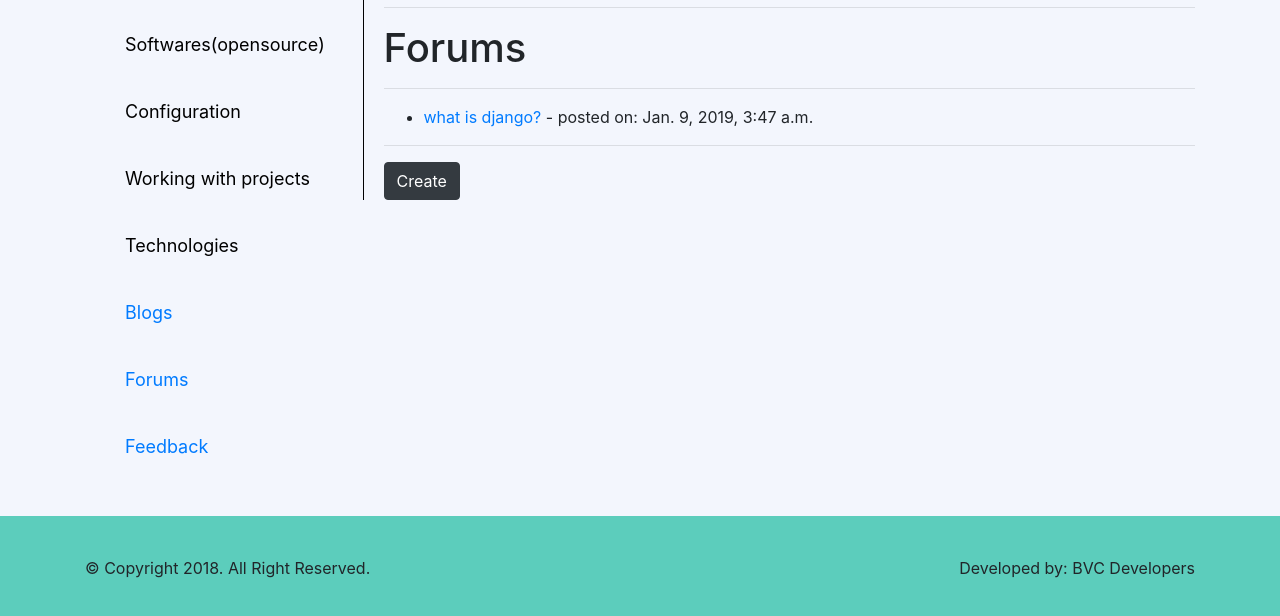
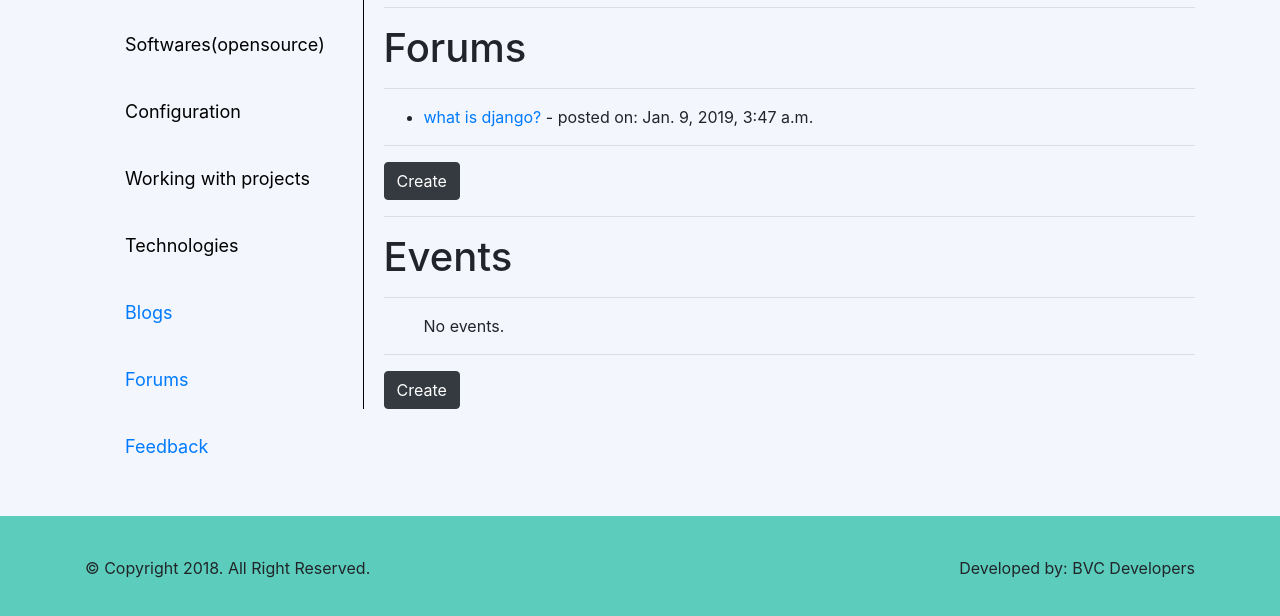
Before and after one commit to Rupyes/Thinktank, a Django app: template thinktank/accounts/templates/accounts/faculty/dashboard.html in a window 1280 px wide. Shown: the part 265-881 px from the top of the page. Run offline with Django 3.2, Linux system fonts and the light colour scheme; the template is opened without the code that fills it: values named after a table or form of the project are taken from there, others are empty; data comes from the database, SQL or seed files in the repository; some libraries are stand-ins or nearby versions.

Commit message:
updated events in dashboard

```diff
--- a/thinktank/accounts/templates/accounts/faculty/dashboard.html
+++ b/thinktank/accounts/templates/accounts/faculty/dashboard.html
@@ -23,6 +23,8 @@
 </a>
 {%endif%}
 <hr>
+
+
 <h1>Forums</h1>
 <hr>
 <ul>
@@ -36,7 +38,25 @@
     {% endfor %}
 </ul>
 <hr>
-<a class="btn btn-dark" href="{% url 'blogs:create_blog' %}" style="color:white">
+<a class="btn btn-dark" href="{% url 'forums:create_forum' %}" style="color:white">
+    Create
+</a>
+<hr>
+
+
+<h1>Events</h1>
+<hr>
+<ul>
+    {% for event in my_event_list %}
+    <li>
+        <a href="{% url 'events:event_detail' pk=event.pk%}">{{ event.title }}</a>
+    </li>
+    {% empty %}
+    <p>No events.</p>
+    {% endfor %}
+</ul>
+<hr>
+<a class="btn btn-dark" href="{% url 'events:post_event' %}" style="color:white">
     Create
 </a>
 {% endblock %}
--- a/thinktank/accounts/views.py
+++ b/thinktank/accounts/views.py
@@ -14,6 +14,7 @@ from django.views.generic import (
 from .models import Student, Faculty
 from blogs.models import Blog
 from forums.models import Forum
+from events.models import Event
 from .forms import (
     StudentSignUpForm,
     UserLoginForm,
@@ -163,4 +164,6 @@ class DashboardView(LoginRequiredMixin, TemplateView):
             user__user__username__iexact=self.request.user.faculty)
         context['my_forum_list'] = Forum.objects.filter(
             questioner__username__iexact=self.request.user)
+        context['my_event_list'] = Event.objects.filter(
+            user__user__username__iexact=self.request.user.faculty)
         return context
--- a/thinktank/events/templates/events/event_detail.html
+++ b/thinktank/events/templates/events/event_detail.html
@@ -89,7 +89,7 @@
 {% endif %}
 
 {% if user.is_authenticated and event.user == request.user.faculty %}
-<a class="btn btn-danger" href="{% url 'events:event_delete' pk=event.pk%}">Delete this event</a>
+<a class="btn btn-danger" href="{% url 'events:event_delete' pk=event.pk%}">Delete This Event?</a>
 {% endif %}
 
 
```
Also changed, not shown: thinktank/db.sqlite3.
